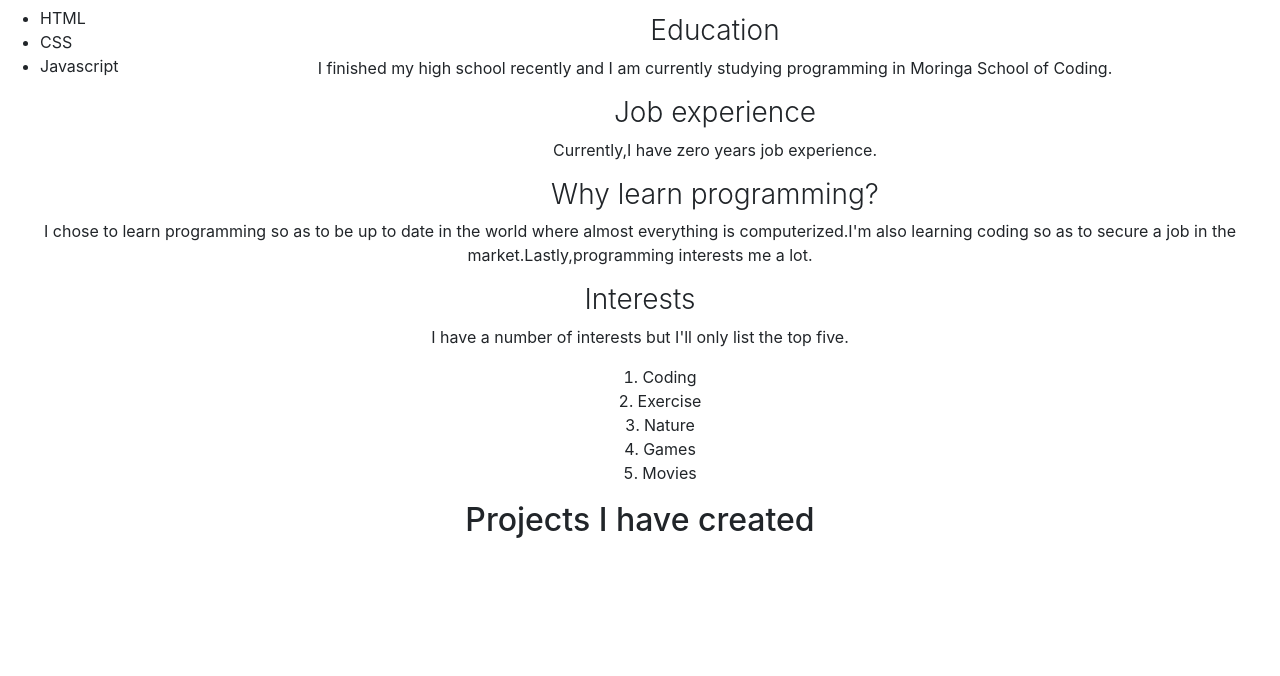
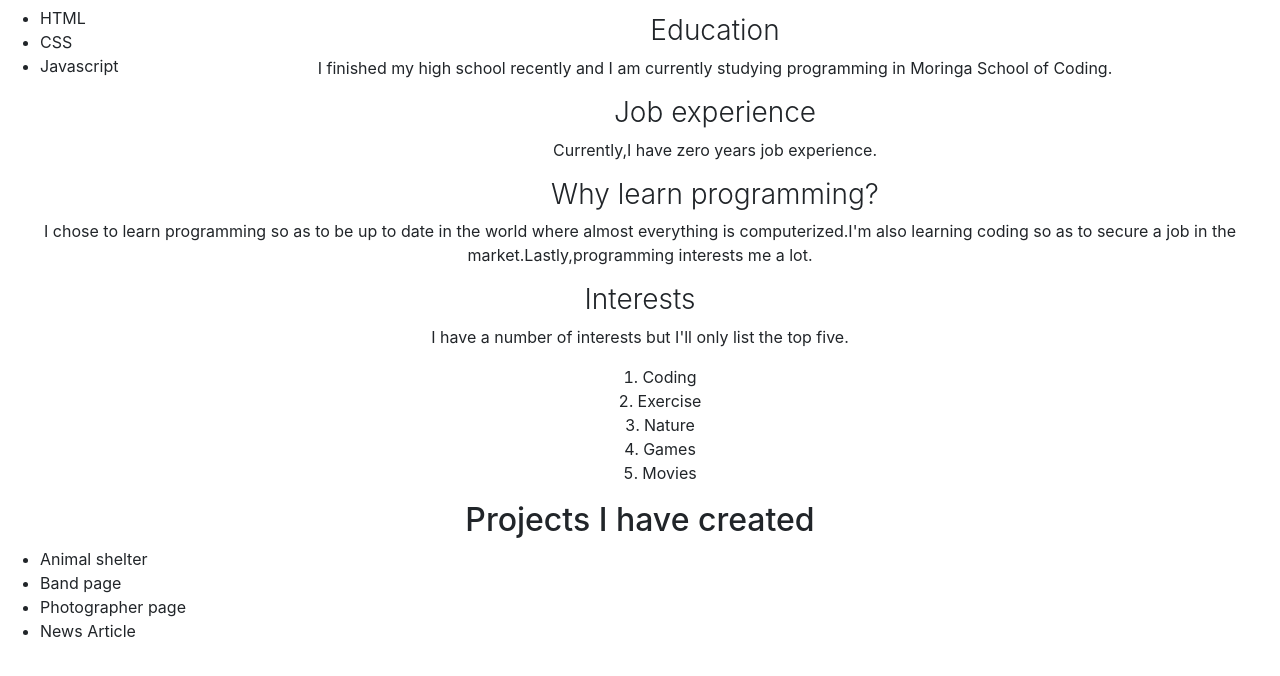
Before and after one commit to WaruiAlfred/portflio-page, a plain HTML site: page index.html in a window 1280 px wide. Shown: the part 122-798 px from the top of the page. Drawn offline with nearby package versions, Linux system fonts and the light colour scheme.

Commit message:
add another unordered list for projects

```diff
--- a/index.html
+++ b/index.html
@@ -40,7 +40,12 @@
       </div>
       <div class="project-section">
         <h2>Projects I have created</h2>
-
+        <ul>
+          <li>Animal shelter</li>
+          <li>Band page</li>
+          <li>Photographer page</li>
+          <li>News Article</li>
+        </ul>
       </div>
     </div>
   </body>
```
